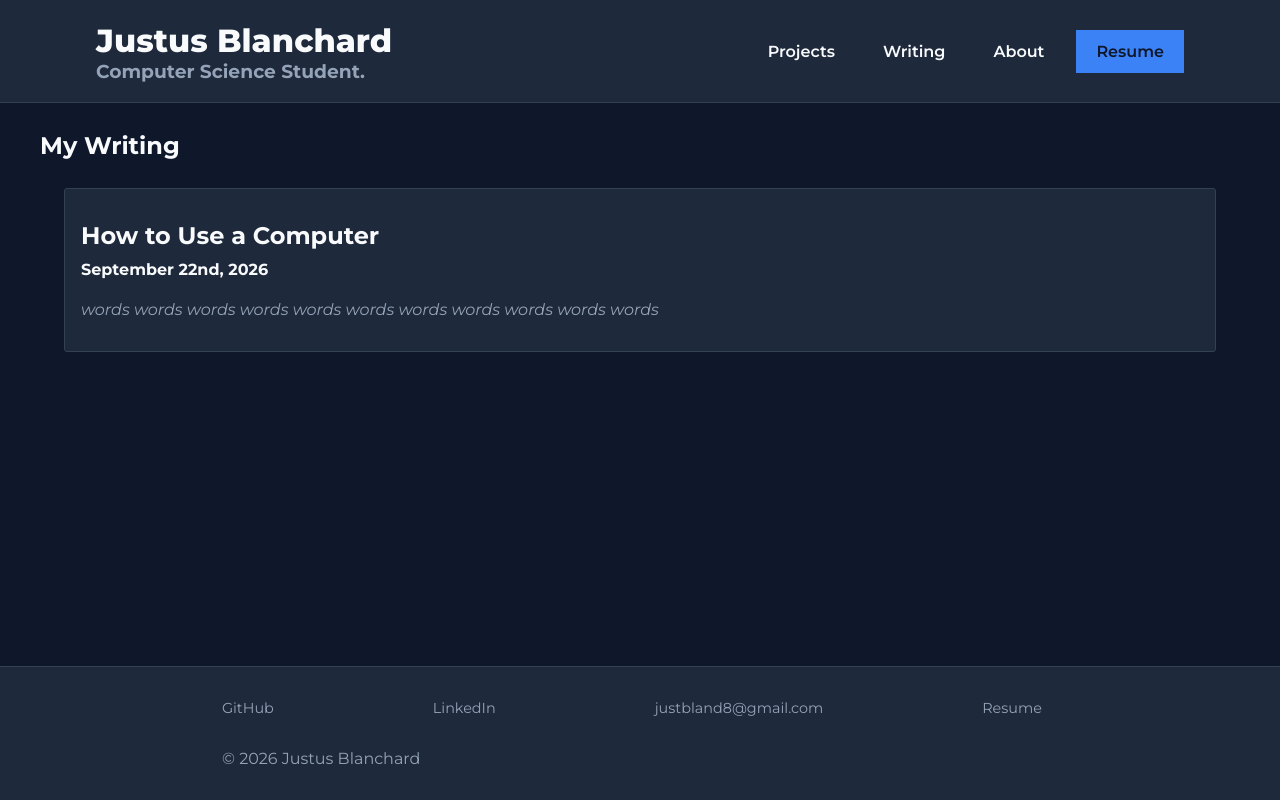
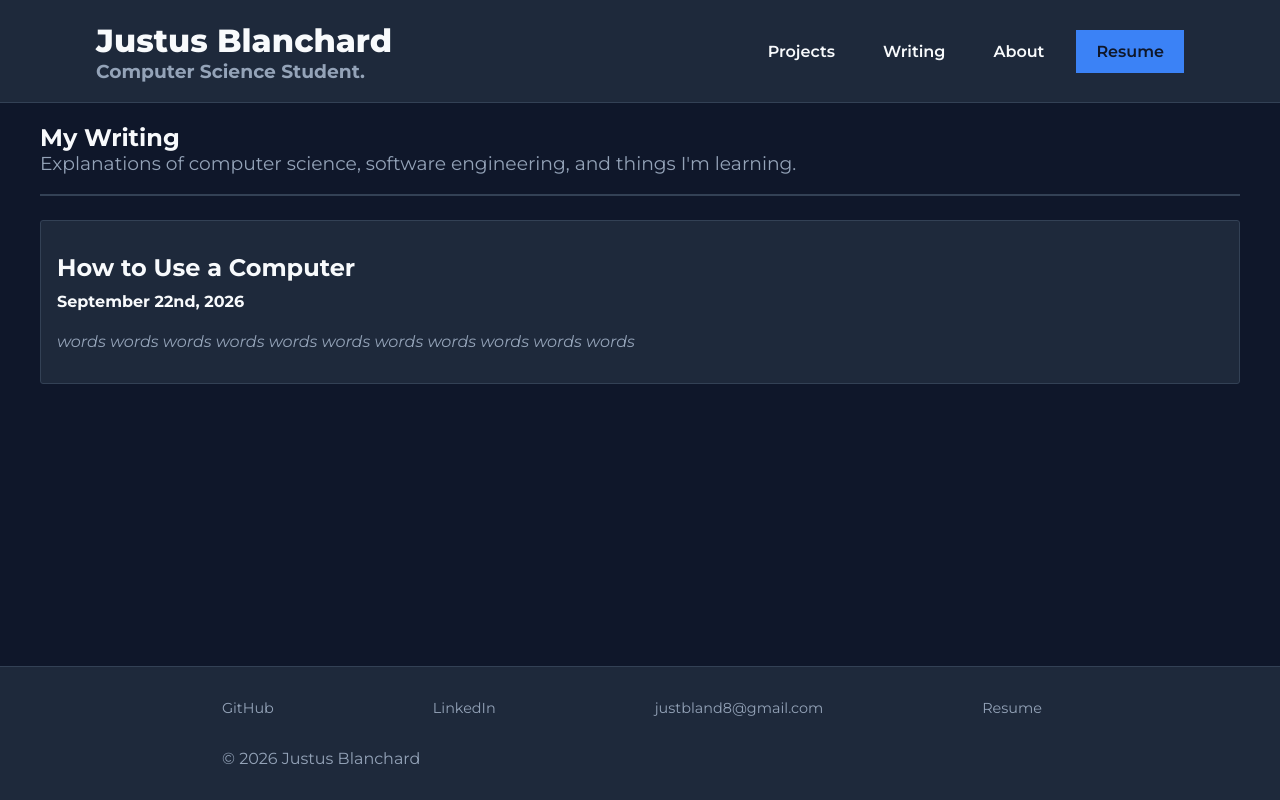
Before and after one commit to JustBland/justus-blanchard-website, a React (Vite) app in the folder justbland-website/: page /writing in a window 1280 px wide. Built offline with nearby package versions, Linux system fonts and the light colour scheme.

Commit message:
Fixed styling and words

```diff
--- a/justbland-website/src/pages/Projects.tsx
+++ b/justbland-website/src/pages/Projects.tsx
@@ -10,6 +10,7 @@ function Projects() {
 
             <section className="website-desc">
                 <h2>My Website</h2>
+                <hr />
                  <p className='website-project-desc'>
                     This website is also a small project of mine. I built
                     this website as a means to practice frontend development and
--- a/justbland-website/src/pages/Writing.css
+++ b/justbland-website/src/pages/Writing.css
@@ -1,5 +1,15 @@
-.writing-list {
+.writing-page {
     width: min(1200px, calc(100% - 3rem));
     margin: 0 auto;
     margin-bottom: 3rem;
 }
+
+.writing-page h1 {
+    margin-bottom: 0;
+}
+
+.writing-page h3 {
+    margin-top: 0;
+    color: var(--text-muted);
+    font-weight: 400;
+}
--- a/justbland-website/src/pages/Writing.tsx
+++ b/justbland-website/src/pages/Writing.tsx
@@ -4,8 +4,11 @@ import './Writing.css'
 
 function Writing() {
     return (
-        <main className='writing-list'>
+        <main className='writing-page'>
             <h1>My Writing</h1>
+            <h3>Explanations of computer science, software engineering, and things I'm learning.</h3>
+            <hr />
+
             <WritingList writings={writingData} />
         </main>
     )
--- a/justbland-website/src/pages/WritingPage.tsx
+++ b/justbland-website/src/pages/WritingPage.tsx
@@ -10,7 +10,7 @@ function WritingPage() {
     );
 
     if (!writing) {
-        return <h1>Project Not Found</h1>
+        return <h1>Writing Not Found</h1>
     }
 
     return (
```
